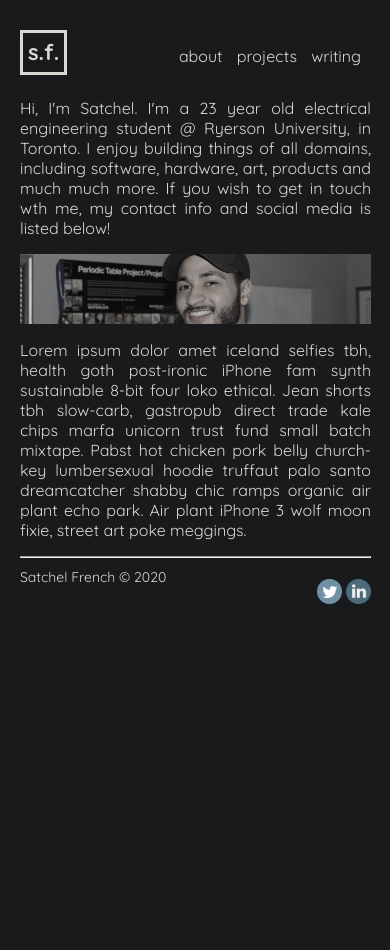
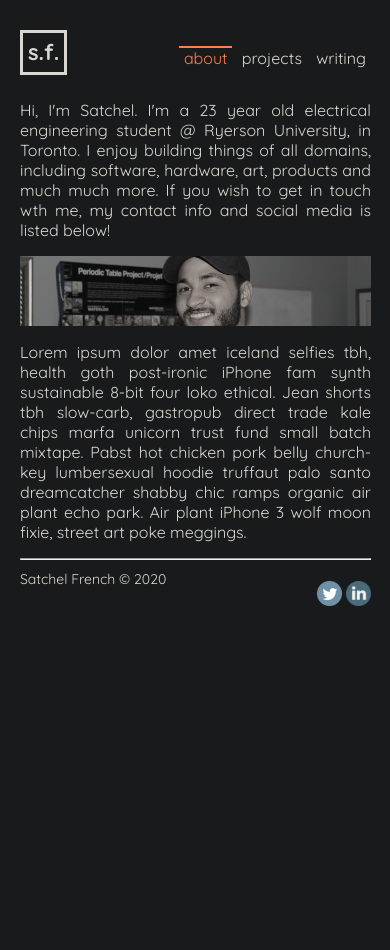
Before and after one commit to satchelfrench/satchelfrench.github.io, a Jekyll site: the page built from index.md, in a window 390 px wide. Built offline with Jekyll 4.4.1, drawn with Linux system fonts in a browser that asks for light colours.

Commit message:
fixed mobile navigation

```diff
--- a/_includes/header.html
+++ b/_includes/header.html
@@ -19,9 +19,11 @@
         </label>
 
         <div class="trigger">
+          <a class="page-link" href="/">about</a>
           {%- for path in page_paths -%}
             {%- assign my_page = site.pages | where: "path", path | first -%}
             {%- if my_page.title -%}
+
             <a class="page-link" href="{{ my_page.url | relative_url }}">{{ my_page.title | escape }}</a>
             {%- endif -%}
           {%- endfor -%}
--- a/_layouts/landing.html
+++ b/_layouts/landing.html
@@ -18,14 +18,16 @@
 
 		<div class="container"> <!-- Flexbox container -->
 			<div class="header">
-				<span class="logo">s.f.</span> <!-- Logo -->
+				<span id="logoHome" class="logo">s.f.</span> <!-- Logo -->
 				<!-- Navigation -->
 				<nav id="nav">
+
 					<ul>
-						<li id="about"><a href="#">about</a></li>
+						<li id="about" class="active"><a href="/">about</a></li>
 						<li id="projects"><a target="_blank" href="/projects">projects</a></li>
 						<li id="writing"><a target="_blank" href="/articles">writing</a></li>
 					</ul>
+
 				</nav>
 			</div>
 
@@ -50,6 +52,6 @@
 
 
 		</div>
-	</script>
+	{%- include navActive.html -%}
 	</body>
 </html>
--- a/assets/css/mobile-style.css
+++ b/assets/css/mobile-style.css
@@ -14,69 +14,17 @@ padding: 0 0 0 0;
     body {
     margin: 0 0 0 0;
     padding: 0 0 0 0;
+    min-height:500px;
     height: 100%;
     width:90%;
     font-family: 'Quicksand', sans-serif;
     overflow-y: scroll;
+    overflow-x: scroll;
     background-color: rgb(24, 26, 27);
     /* background-color:rgb(36, 45, 46); */
     color: rgb(218, 215, 210);
     }
 
-/** Navigation **/
-
-nav {
-    flex-grow: 2;
-    flex-basis: 90%;
-    flex-shrink:2;
-    text-align: right;
-    align-self: right;
-}
-
-nav > ul {
-    list-style-type: none;
-    display: inline-block;
-    width: 100%;
-    padding: 0 0 0 0;
-}
-
-nav a {
-    text-decoration: none;
-    color: rgb(218, 215, 210);
-}
-
-nav a:visited{
-    color: rgb(218, 215, 210);
-}
-
-nav > ul > li {
-    display: inline-block;
-    padding: 0 10px 0 0;
-}
-
-nav a:hover {
-    color: coral;
-    border-top: 2px solid coral;
-    transition: color 0.9s;
-}
-
-.active-nav {
-    color: black !important;
-}
-
-/** logo **/
-span.logo {
-    border: solid 3px rgb(218, 215, 210);
-    padding: 5px;
-    height: 1.3em;
-    width: auto;
-    max-width: 1.4em;
-    text-align: center;
-    font-weight: 900;
-    font-size: 22px;
-    align-self: left;
-    flex-basis: 10%;
-}
 
     /** Main content **/
     div.container {
@@ -97,28 +45,6 @@ div.header {
         margin:none;
     }
 
-div.footer {
-    display: flex;
-    flex-direction: row;
-    width:100%;
-    height: 50px;
-    margin:none;
-}
-
-div.footer img {
-    filter: grayscale(75%);
-    transition: filter .5s;
-}
-
-div.footer img:hover {
-    filter: grayscale(0%);
-}
-
-div.footer p {
-    margin: 10px 0 0 0;
-    font-size: 14px;
-}
-
     div.content {
         width: auto;
         height: auto;
@@ -126,79 +52,15 @@ div.content {
         align-self: flex-start;
     }
 
-div.fog {
-    background-image: url('../images/photos/smirk-min.jpg');
-    background-size: cover;
-    background-position-y: 30%;
-    filter: grayscale(0.8);
-    opacity: 0.8;
-    height: 70px;
-    width:100%;
-}
-
-div.fog:hover {
-    filter: grayscale(0);
-    opacity: 1;
-    transition: filter 1s, opacity 1s;
-}
-
-div.written {
-    height:auto;
-    width: 100%;
-
-}
-
-div.written h2 {
-    font-size: 40px;
-    margin:0;
-}
-
-div.written p {
-    text-align: justify;
-}
-
-div.social {
-    margin-left:auto;
-    margin-top: 10px;
-    align-self: end;
-    justify-self:end ;
-}
-
-div.footer span {
-     margin-top: 10px;
+    nav a {
+        -webkit-tap-highlight-color: coral;
     }
 
 
-hr {
-    margin: auto 0 0 0;
+    nav a:hover {
+        color: inherit;
+        transition: color 0.9s;
     }
 
-/* Changess for a day mode (night mode on by default)
-body {
-    background-color: rgb(253, 243, 229);
-    color: black;
+
 }
-
-nav a {
-    text-decoration: none;
-    color:black;
-}
-
-nav a:visited{
-    color:black;
-}
-
-span.logo {
-    border: solid 3px black;
-}
-
-** resolve nav a:active
-*/
-}
-
-/* @media screen and (max-device-width: 400px), screen and (max-width: 400px) {
-div.socialBox {position:absolute; top:650px; }
-nav > ul > li {width: 24%;}
-div.written h2 {font-size:33px;}
-}
- */
--- a/assets/css/style-landing.css
+++ b/assets/css/style-landing.css
@@ -45,12 +45,21 @@ nav a {
 
 nav a:visited{
     color: rgb(218, 215, 210);
+    outline:none;
 }
 
 nav > ul > li {
     display: inline-block;
-    padding: 0 10px 0 0;
+    padding: 0 5px 0 5px;
 }
+nav .active {
+    border-top: 2px solid coral;
+}
+
+nav .active a {
+    color: coral;
+}
+
 
 nav a:hover {
     color: coral;
```
Also changed, not shown: _sass/minima/custom-styles.scss (+23 -7 lines), 13 other files. Lines whose indentation alone changed are shown as unchanged.
